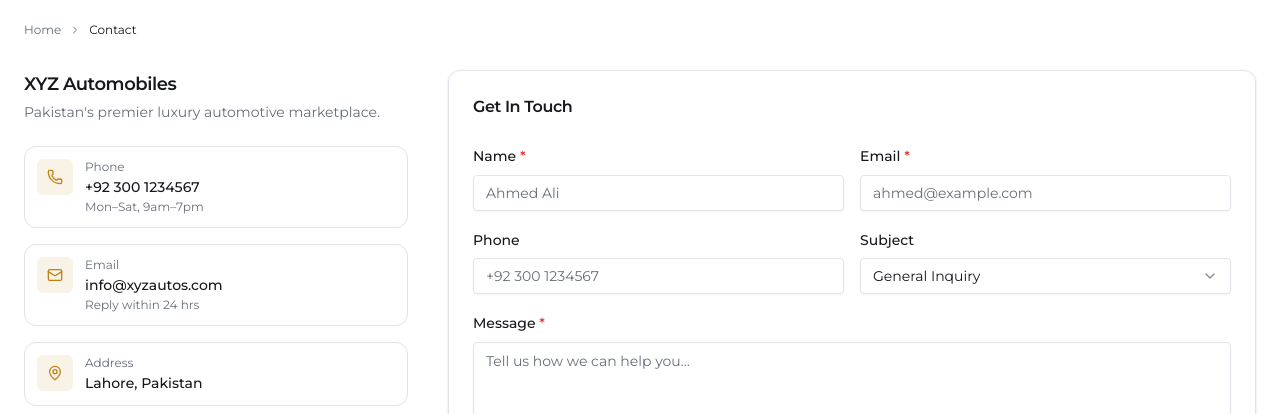
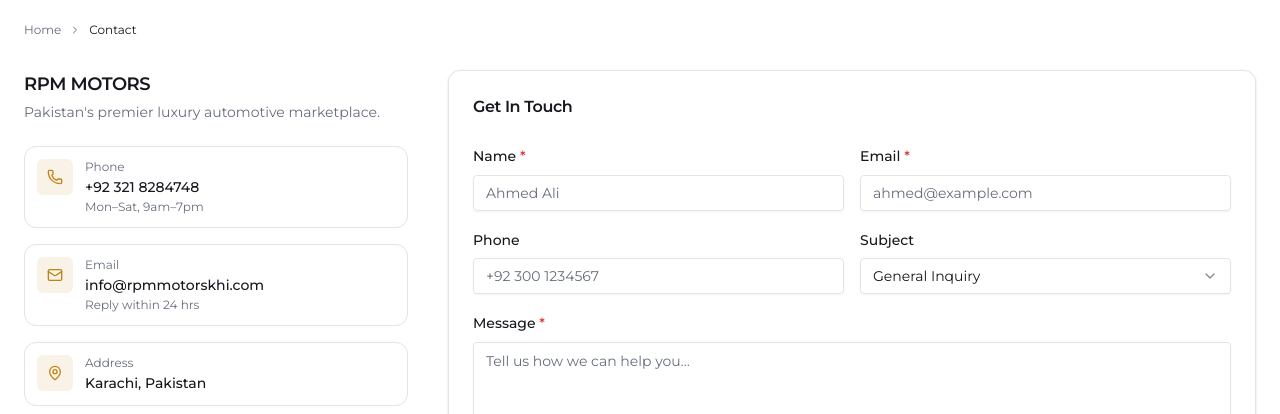
Before and after one commit to ayanahmedsootwala-droid/rpm, a React (Vite) app: page /contact in a window 1280 px wide. Shown: the part 386-800 px from the top of the page. Built offline with nearby package versions, Linux system fonts and the light colour scheme; no server answers; the database is empty; a web font is replaced by a local one; what tailwindcss-intersect would draw is missing.

Commit message:
Update ContactPage.tsx

```diff
--- a/src/pages/ContactPage.tsx
+++ b/src/pages/ContactPage.tsx
@@ -20,11 +20,11 @@
   const [submitted, setSubmitted] = useState(false);
   const { getSetting } = useSiteSettings();
 
-  const siteName    = getSetting('site_name',       'XYZ Automobiles');
-  const phone       = getSetting('contact_phone',   '+92 300 1234567');
+  const siteName    = getSetting('site_name',       'RPM MOTORS');
+  const phone       = getSetting('contact_phone',   '+92 321 8284748');
   const phone2      = getSetting('contact_phone_2', '');
-  const email       = getSetting('contact_email',   'info@xyzautos.com');
-  const address     = getSetting('contact_address', 'Lahore, Pakistan');
+  const email       = getSetting('contact_email',   'info@rpmmotorskhi.com');
+  const address     = getSetting('contact_address', 'Karachi, Pakistan');
   const whatsapp    = getSetting('contact_whatsapp', phone).replace(/[^0-9]/g, '');
   const tagline     = getSetting('site_tagline',    "Pakistan's premier luxury automotive marketplace.");
   const igUrl       = getSetting('social_instagram', '#');
```
